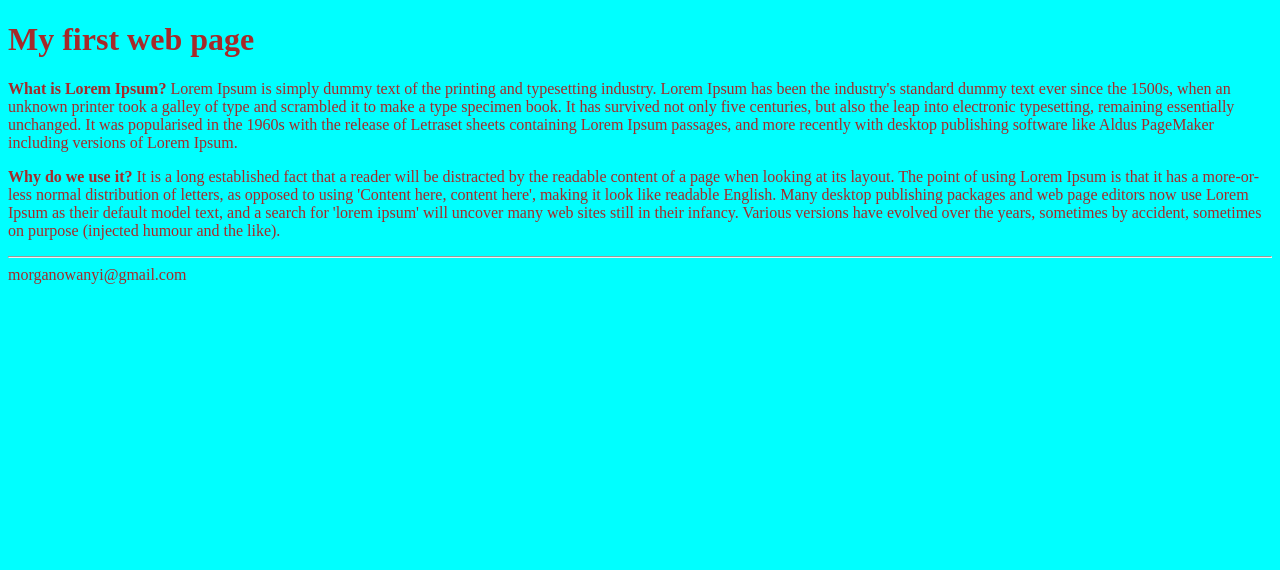
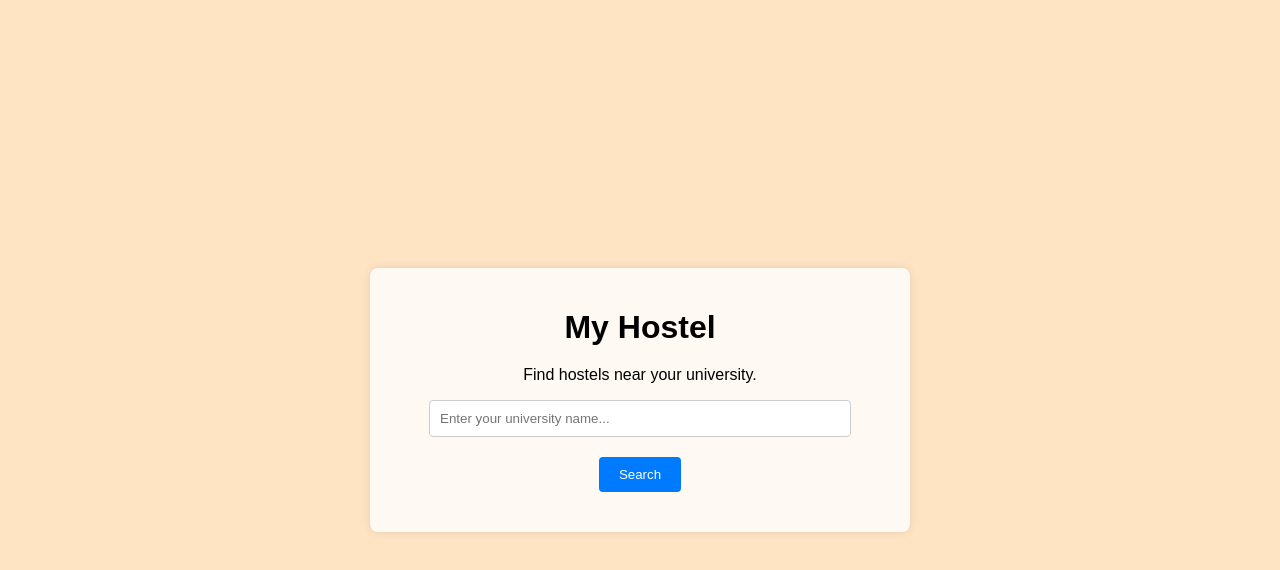
Before and after one commit to morgan2324/web-development, a plain HTML site: page index.html in a window 1280 px wide. Drawn offline with Linux system fonts and the light colour scheme.

Commit message:
Add files via upload
these are just some basic codes for an app i am trying to work on. i am still very green on the entire web app development but i am trying my best. this app is a hostel locator for students who are joining university and find it difficult to move around looking for hostels. this app allows them to browse and see different hostels around the universities they are studying at.

```diff
--- a/index.html
+++ b/index.html
@@ -3,22 +3,17 @@
 <head>
     <meta charset="UTF-8">
     <meta name="viewport" content="width=device-width, initial-scale=1.0">
-    <title>Document</title>
-    <link rel="stylesheet" href="index.css">
+    <title>Hostel Finder</title>
+    <link rel="stylesheet" href="styles.css">
 </head>
 <body>
-    <h1> My first web page</h1>
-    <p>
-       <b>What is Lorem Ipsum?</b>
-Lorem Ipsum is simply dummy text of the printing and typesetting industry. Lorem Ipsum has been the industry's standard dummy text ever since the 1500s, when an unknown printer took a galley of type and scrambled it to make a type specimen book. It has survived not only five centuries, but also the leap into electronic typesetting, remaining essentially unchanged. It was popularised in the 1960s with the release of Letraset sheets containing Lorem Ipsum passages, and more recently with desktop publishing software like Aldus PageMaker including versions of Lorem Ipsum.
-    </p>
-    <p>
-       <b>Why do we use it?</b>
-It is a long established fact that a reader will be distracted by the readable content of a page when looking at its layout. The point of using Lorem Ipsum is that it has a more-or-less normal distribution of letters, as opposed to using 'Content here, content here', making it look like readable English. Many desktop publishing packages and web page editors now use Lorem Ipsum as their default model text, and a search for 'lorem ipsum' will uncover many web sites still in their infancy. Various versions have evolved over the years, sometimes by accident, sometimes on purpose (injected humour and the like).
-    </p>
-    <footer>
-        <hr>
-        morganowanyi@gmail.com
-    </footer>
+    <div class="container">
+        <h1>My Hostel</h1>
+        <p>Find hostels near your university.</p>
+        <input type="text" id="searchInput" placeholder="Enter your university name...">
+        <button onclick="searchHostels()">Search</button>
+        <div id="results"></div>
+    </div>
+    <script src="script.js"></script>
 </body>
 </html>
--- /dev/null
+++ b/script.js
@@ -0,0 +1,43 @@
+const hostels = [
+    {
+        university: "Uganda Christian University",
+        hostels: [
+            { name: "Little Angels Hostel", address: "Bugujju." , contact: "001"},
+            { name: "Pameja Girls Hostel", address: "Wandegeya.", contact: "002" }
+        ]
+    },
+    {
+        university: "Makerere University",
+        hostels: [
+            { name: "Olympia Hostel", address: "kikoni." , contact: "003" },
+            { name: "Dream World Hostel", address: "Kikoni." , contact: "004"}
+        ]
+    },
+    {
+        university: "Kyambogo University",
+        hostels: [
+            { name: "Bavana Hostel", address: "Banda.", contact: "005" },
+            { name: "Kabojja Hostel", address: "Banda." , contact: "007"}
+        ]
+    }
+];
+
+function searchHostels() {
+    const searchInput = document.getElementById("searchInput").value.toLowerCase();
+    const resultsDiv = document.getElementById("results");
+    resultsDiv.innerHTML = "";
+
+    const matchedUniversity = hostels.find(uni =>
+        uni.university.toLowerCase().includes(searchInput)
+    );
+
+    if (matchedUniversity) {
+        matchedUniversity.hostels.forEach(hostel => {
+            const hostelInfo = document.createElement("div");
+            hostelInfo.innerHTML = <><h3>${hostel.name}</h3><p>${hostel.address}</p><p>${hostel.contact}</p></>;
+            resultsDiv.appendChild(hostelInfo);
+        });
+    } else {
+        resultsDiv.innerHTML = "<p>No hostels found near this university.</p>";
+    }
+}
--- /dev/null
+++ b/styles.css
@@ -0,0 +1,54 @@
+body {
+    font-family: Arial, Helvetica, sans-serif;
+    background-color: bisque;
+    background-size: cover;
+    background-position: center;
+    margin: 0;
+    padding: 0;
+    display: flex;
+    justify-content: center;
+    align-items: center;
+    height: 100vh;
+    background-attachment: fixed;
+}
+
+.container {
+    background-color: rgba(255, 255, 255, 0.8);
+    padding: 20px;
+    border-radius: 8px;
+    box-shadow: 0 0 10px rgba(0, 0, 0, 0.1);
+    text-align: center;
+    width: 80%;
+    max-width: 500px;
+}
+
+h1 {
+    margin-bottom: 20px;
+}
+
+input[type="text"]{
+    width: 80%;
+    padding: 10px;
+    margin-bottom: 20px;
+    border: 1px solid #ccc;
+    border-radius: 4px;
+}
+
+button {
+    padding: 10px 20px;
+    background-color: #007bff;
+    color: white;
+    border: none;
+    border: none;
+    border-radius: 4px;
+    cursor: pointer;
+}
+
+button:hover {
+    background-color: #0056b3;
+}
+
+#results {
+    margin-top: 20px;
+    text-align: left;
+}
```
